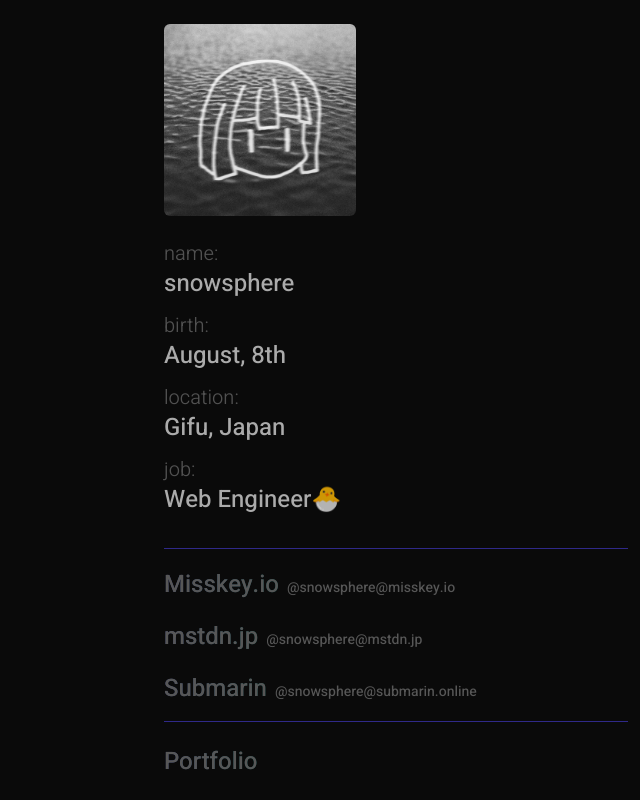
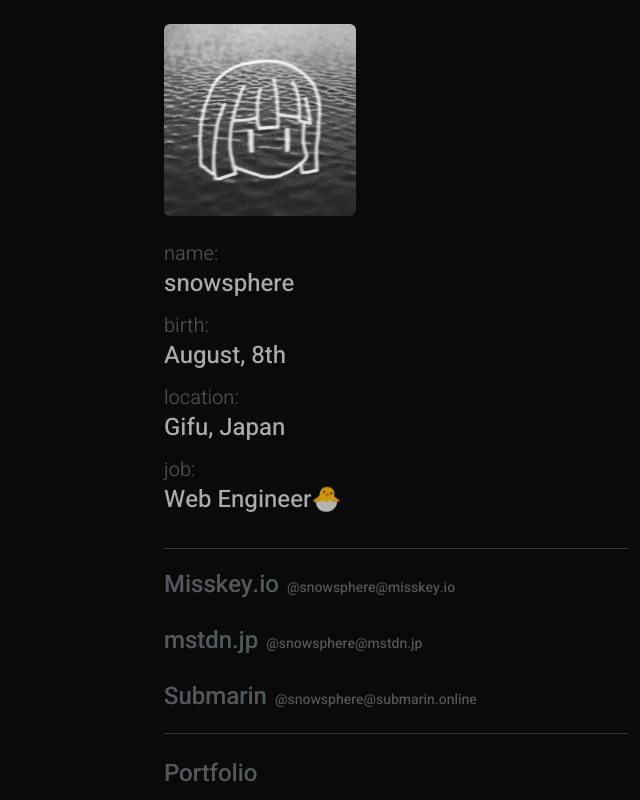
Before and after one commit to prismistim/snowsphere-portal, a React (Vite) app: page / in a window 1280 px wide. Shown: the top 800 px of the page, without its empty margins (244-884 px from the left). Built offline with nearby package versions, Linux system fonts and the light colour scheme; a web font is replaced by a local one.

Commit message:
feat: トーストが時間で隠れる機能の追加とデザインの調整

```diff
--- a/src/App.tsx
+++ b/src/App.tsx
@@ -18,9 +18,9 @@ const App: React.FC = () => {
           <div className="mb-8">
             <Card />
           </div>
-          <div className="mb-4 animate-pulse border-b border-indigo-800"></div>
+          <div className="mb-4 animate-pulse border-b border-neutral-700"></div>
           <FediverseLinkList></FediverseLinkList>
-          <div className="mb-4 animate-pulse border-b border-indigo-800"></div>
+          <div className="mb-4 animate-pulse border-b border-neutral-700"></div>
           <LinkList></LinkList>
           <Footer></Footer>
         </Layout>
--- a/src/components/FediverseLinkList/LinkList.tsx
+++ b/src/components/FediverseLinkList/LinkList.tsx
@@ -15,7 +15,12 @@ const LinkListItem = (props: LinkList) => {
 
   const writeToClipboard = (text: string) => {
     navigator.clipboard.writeText(text)
+    showToast()
+  }
+
+  const showToast = () => {
     context.setIsShow(true)
+    setTimeout(() => context.setIsShow(false), 5000)
   }
 
   return (
@@ -43,9 +48,9 @@ const LinkList: React.FC = () => {
   )
 
   return (
-    <div>
+    <div className="space-y-4 mb-4">
       {links.map((item) => (
-        <div className="mb-3">
+        <div className="">
           <LinkListItem
             key={item.title}
             url={item.url}
--- a/src/components/Toast.tsx
+++ b/src/components/Toast.tsx
@@ -5,7 +5,7 @@ const Toast: React.FC = () => {
   const { setIsShow } = useContext(ToastContext)
 
   return (
-    <div className="fixed bottom-0 right-0 mx-4 mb-6 w-full text-right transition-opacity duration-500 ease-in-out">
+    <div className="fixed bottom-0 right-0 mx-4 mb-6 w-full text-right transition-opacity duration-500 ease-in">
       <span className="rounded-md bg-neutral-700 p-2 text-neutral-200" onClick={() => setIsShow(false)}>
         Copied!
       </span>
```
